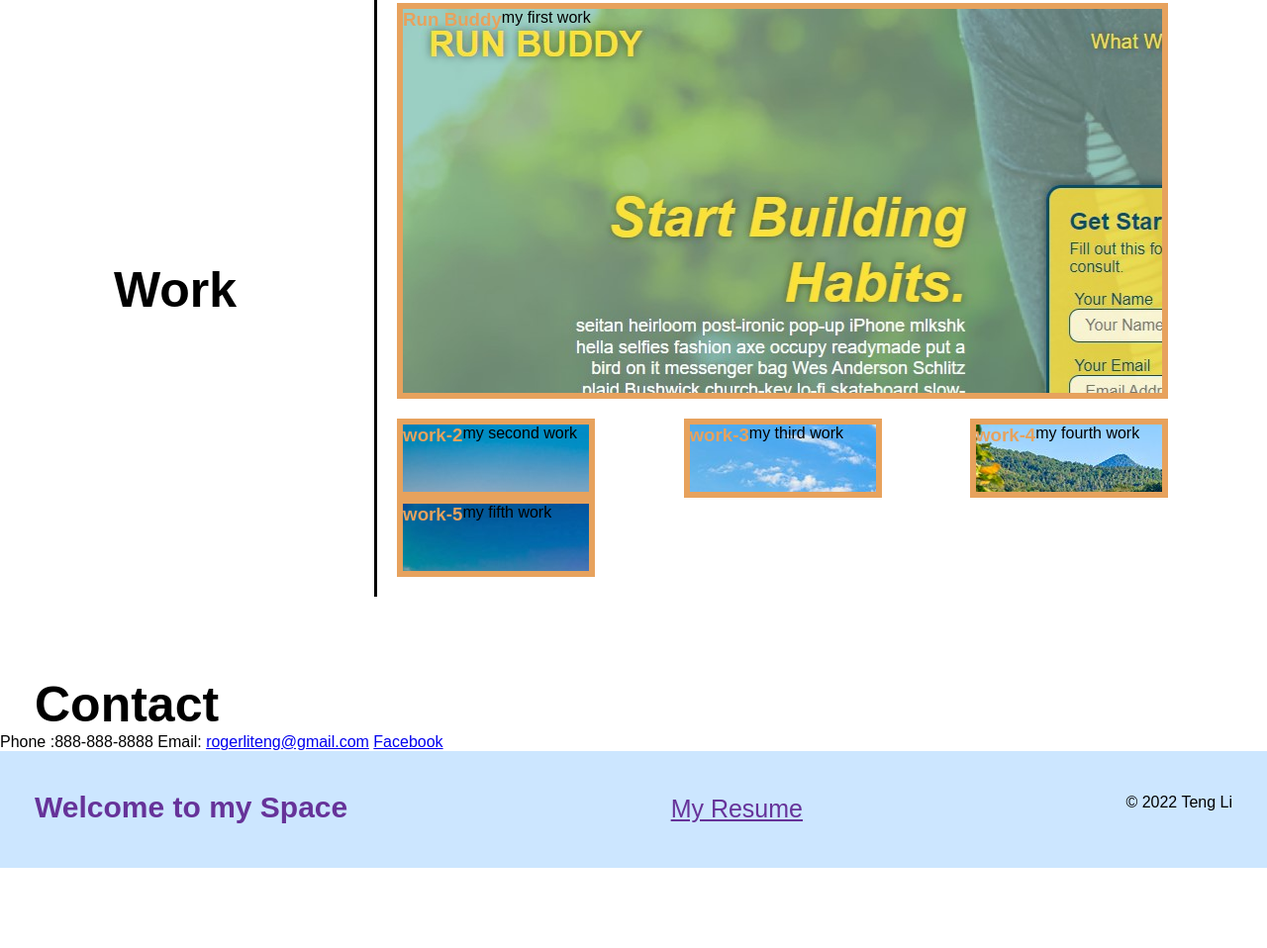
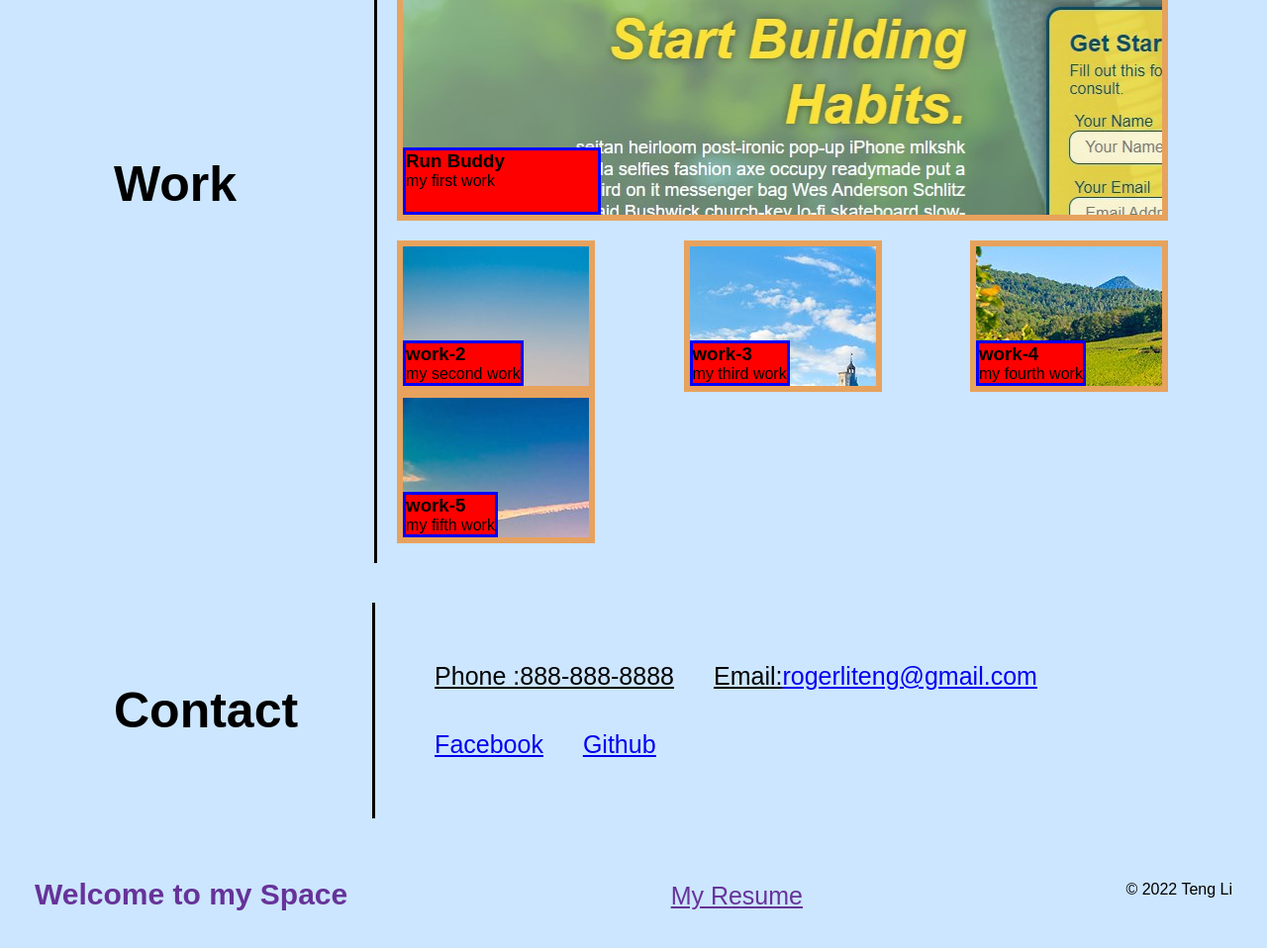
Before and after one commit to RogerLi818/TengLi-Projects-Web, a plain HTML site: page index.html in a window 1280 px wide. Shown: the part 880-1838 px from the top of the page at 99% size. Before the commit the page ends 1757 px from the top, so only its background shows below. Drawn offline with Linux system fonts and the light colour scheme.

Commit message:
structure setup done

```diff
--- a/assets/css/style.css
+++ b/assets/css/style.css
@@ -1,3 +1,8 @@
+
+:root{
+    --background-color: #cce6ff;
+}
+
 /* universal start */
 *{
     box-sizing: border-box;
@@ -18,7 +23,7 @@ header{
     display:flex;
     justify-content:space-between;
     flex-wrap:wrap;
-    background-color:#D6D6D6;
+    background-color:var(--background-color);
     background-size:cover;
     background-attachment:fixed;
     background-position:80%;
@@ -30,7 +35,7 @@ header h1{
     font-weight:bold;
     margin: 0;
     font-size: 50px;
-    text-shadow: 0 0 10px;
+
 
 }
 
@@ -75,7 +80,7 @@ footer {
     justify-content: space-between;
     flex-wrap: wrap;
     width: 100%;
-    background-color: #cce6ff;
+    background-color: var(--background-color);
     display:flex;
     justify-content:space-between;
     flex-wrap:wrap;
@@ -125,7 +130,7 @@ footer a {
     justify-content:space-around;
     flex-wrap:wrap;
     align-items: center;
-    padding:80px
+    padding:20px 80px;
 }
 .rogerli{
     flex:1 60%;
@@ -139,14 +144,12 @@ footer a {
     margin-right:20px;
     flex:1 50%;
     max-width:30%;
-    display:flex;
 }
 
 .bio{
     display:flex;
     flex-wrap:wrap;
-    flex:12;
-    font-size:18px;
+    font-size:25px;
     align-items:center;
 
 }
@@ -159,8 +162,9 @@ footer a {
     display:flex;
     flex-wrap:wrap;
     justify-content:space-around;
-    padding:80px;
+    padding:20px 80px;
     align-items:center;
+    background-color: var(--background-color);
 }
 
 
@@ -184,8 +188,6 @@ footer a {
     flex: 0 0 200px;
     display:flex;
 }
-
-
 
 #run-buddy{
     width:100%;
@@ -218,12 +220,44 @@ footer a {
     min-height: 160px;
 }
 
-.works-list h3{
-    padding:20px red;
-    color:#e7a25d
+.wording{
+    background-color: red;
+    margin-top: 95px;
+    border: 3px blue solid;
 }
 
+.bigwork{
+    margin-top: 320px;
+    width:200px;
+}
+
+
 /* my work ends*/
+
+/* Contact start */
+#Contact{
+    display:flex;
+    padding:20px 80px;
+    background-color: var(--background-color);
+}
+
+.contact-content{
+    padding: 40px;
+    border-left: 3px solid;
+    margin-left: 40px;
+    display:flex;
+    flex-wrap:wrap;
+    text-decoration: underline;
+}
+
+
+
+#Contact div p{
+    display:flex;
+    flex-wrap:wrap;
+    font-size:25px;
+    padding:20px;
+}
 
 /* editing all titles*/
 .section-title{
--- a/index.html
+++ b/index.html
@@ -45,7 +45,7 @@
 
             <div class="bio">
             <p>
-            Lorem ipsum dolor sit, amet consectetur adipisicing elit. Eum quae temporibus sint vero aperiam, nihil, eligendi inventore, nam suscipit rem libero sit quo natus dolor. Explicabo quas molestias ut aut?
+                Mr. Li is the Project Analyst of Asia Pacific Capital Company. He is responsible for underwriting project, making offering memorandum, acquisition and disposition. Projects involved include Fairmont Newport Beach, Holiday Inn LAX, Marriott LAX. Mr. Li is graduated from Missouri State University with Finance Major and got MBA in the same University
             </p>
             </div>
         </div>
@@ -58,32 +58,36 @@
 
           <div class="works-list">
             <div class="projects" id="run-buddy">
-
+                <div class="wording bigwork">
                     <h3>Run Buddy</h3>
                     <p>my first work</p>
+                </div>
             </div>
             <div class="other-projects">
 
                     <div class="projects" id="work2">
-
+                         <div class="wording">
                             <h3>work-2</h3>
                             <p>my second work</p>
                          </div>
+                    </div>
 
                     <div class="projects" id="work3">
-
+                          <div class="wording">
                             <h3>work-3</h3>
                             <p>my third work</p>
                          </div>
+                    </div>
 
                     <div class="projects" id ="work4">
-
+                        <div class="wording">
                             <h3>work-4</h3>
                             <p>my fourth work</p>
                         </div>
+                    </div>
 
                     <div class="projects" id="work5">
-
+                        <div class="wording">
                             <h3>work-5</h3>
                             <p>my fifth work</p>
                         </div>
@@ -97,11 +101,28 @@
       <!-- Contact start -->
       <section id="Contact">
           <h2 class="section-title">Contact</h2>
+            <div class="contact-content">
+                <div>
                     <p>
                         <phone>Phone :888-888-8888</phone>
+                    </p>
+                </div>
+                 <div>
+                    <p>
                         Email: <a href="mailto:rogerliteng@gmail.com">rogerliteng@gmail.com</a>
+                    </p>
+                </div>
+                <div>
+                    <p>
                         <a href="https://www.facebook.com/teng.li.921" >Facebook</a>
                     </p>
+                </div>
+                <div>
+                    <p>
+                        <a href="https://github.com/RogerLi818">Github</a>
+                    </p>
+                </div>
+            </div>
 
       </section>
       <!-- Contact end -->
```
Lines whose indentation alone changed are shown as unchanged.
